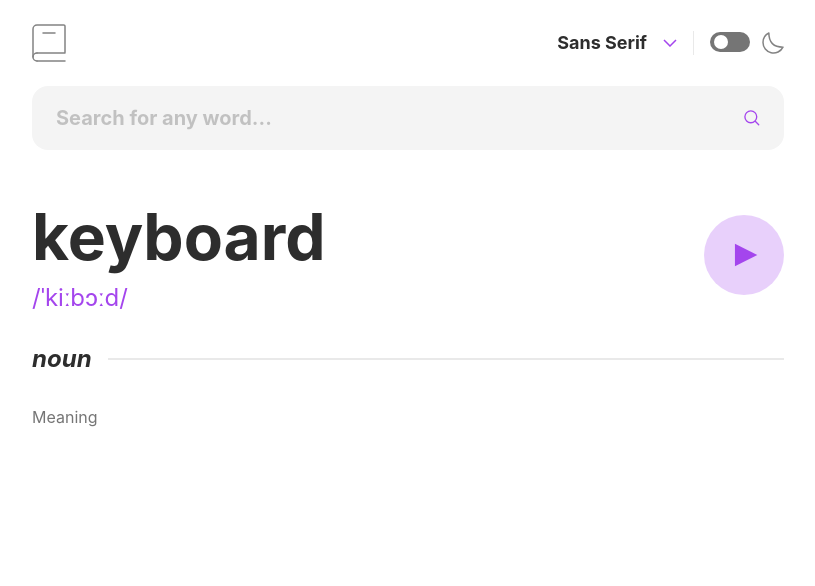
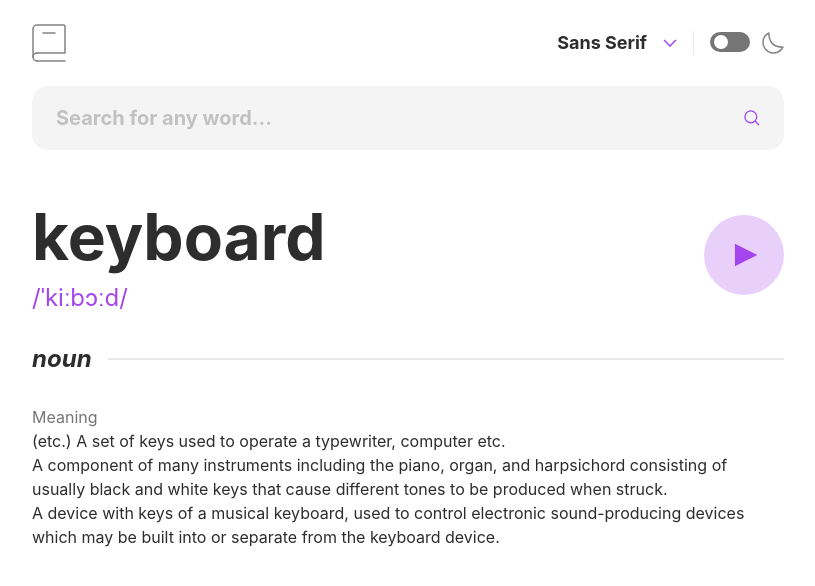
Before and after one commit to dimitarradulov/directory-web-app, an Angular app: page / in a window 1280 px wide. Shown: the top 586 px of the page, without its empty margins (232-1047 px from the left). Built offline with nearby package versions, Linux system fonts and the light colour scheme.

Commit message:
add ul and dummy li's

```diff
--- a/src/app/dictionary-word-info/dictionary-word-info.component.html
+++ b/src/app/dictionary-word-info/dictionary-word-info.component.html
@@ -22,5 +22,18 @@
 </div>
 
 <div>
-  <span class="text-secondary">Meaning</span>
+  <span class="text-secondary mb-4">Meaning</span>
+  <ul>
+    <li>(etc.) A set of keys used to operate a typewriter, computer etc.</li>
+    <li>
+      A component of many instruments including the piano, organ, and
+      harpsichord consisting of usually black and white keys that cause
+      different tones to be produced when struck.
+    </li>
+    <li>
+      A device with keys of a musical keyboard, used to control electronic
+      sound-producing devices which may be built into or separate from the
+      keyboard device.
+    </li>
+  </ul>
 </div>
```
